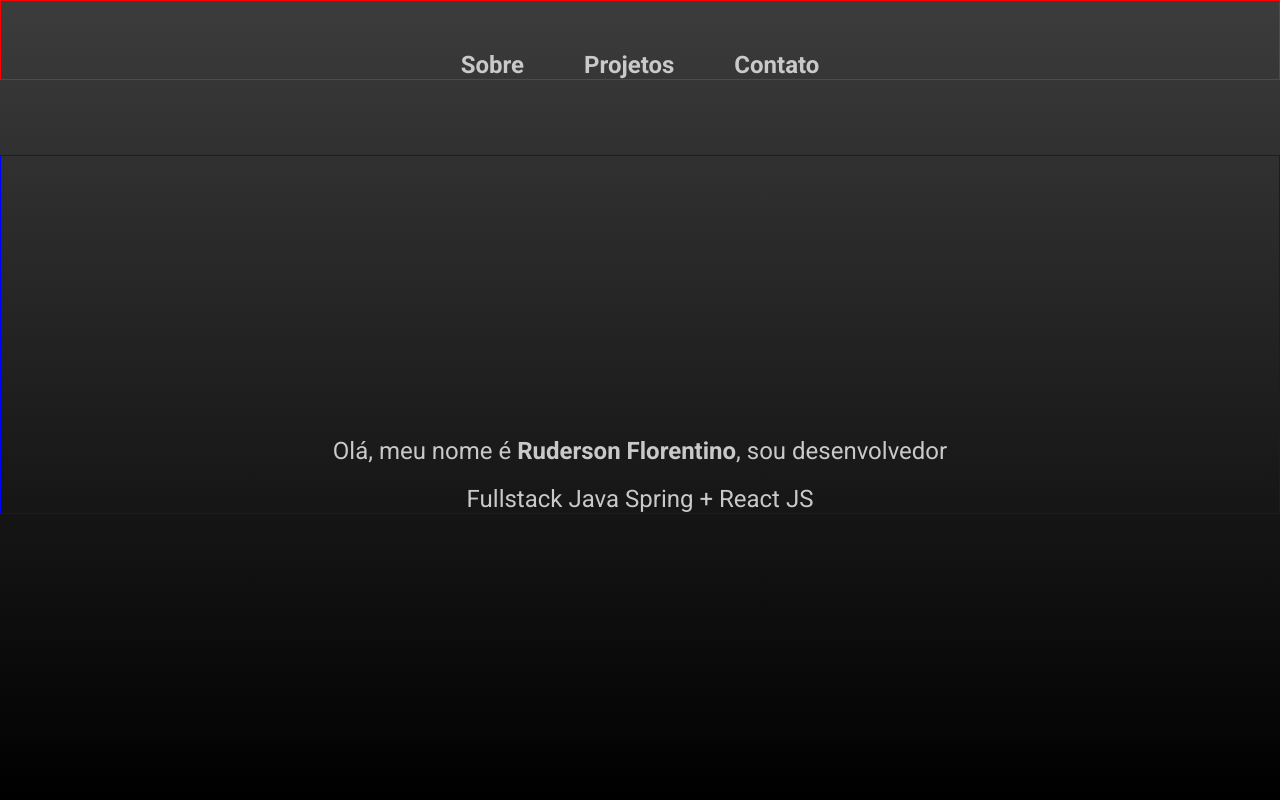
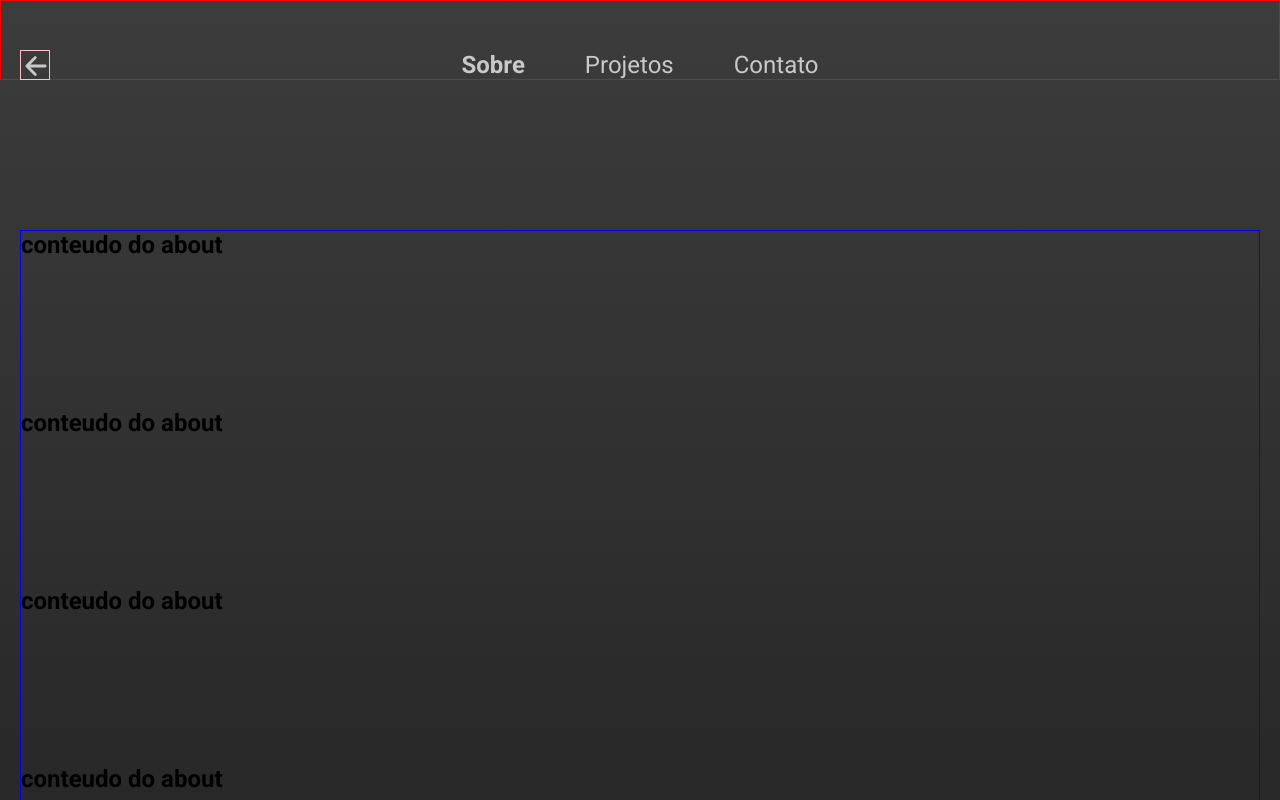
Before and after one commit to Rudersonvf/portfolio-react, a React (Vite) app: page /about in a window 1280 px wide. Before the commit this address led to /. Shown: the top 800 px of the page. Built offline with nearby package versions, Linux system fonts and the light colour scheme.

Commit message:
Component arrow, page main

```diff
--- /dev/null
+++ b/src/components/ArrowBack/index.tsx
@@ -0,0 +1,21 @@
+import { Link } from "react-router-dom";
+import "./styles.css";
+
+export default function ArrowBack() {
+  return (
+    <div className="pf-arrow-container stick">
+      <Link to={"/home"}>
+        <svg x="0px" y="0px" viewBox="0 0 512 512">
+          <path
+            fill="none"
+            stroke="currentColor"
+            strokeLinecap="round"
+            strokeLinejoin="round"
+            strokeWidth="48"
+            d="M244 400L100 256l144-144M120 256h292"
+          />
+        </svg>
+      </Link>
+    </div>
+  );
+}
--- /dev/null
+++ b/src/components/ArrowBack/styles.css
@@ -0,0 +1,32 @@
+@media (min-width: 320px) {
+  .pf-arrow-container {
+    border: 1px solid pink;
+    width: 50px;
+    height: 50px;
+    margin: 0 auto;
+  }
+
+  .pf-arrow-container svg {
+    width: 50px;
+    color: var(--color-font-primary);
+  }
+}
+
+@media (min-width: 576px) {
+  .pf-arrow-container {
+    border: 1px solid pink;
+    width: 30px;
+    height: 30px;
+  }
+
+  .pf-arrow-container svg {
+    width: 30px;
+  }
+
+  .stick {
+    position: fixed;
+    top: 50px;
+    left: 20px;
+    z-index: 999;
+  }
+}
--- a/src/components/Header/index.tsx
+++ b/src/components/Header/index.tsx
@@ -7,19 +7,19 @@ export default function Header() {
       <nav>
         <NavLink
           className={({ isActive }) => (isActive ? "fw-700" : "fw-400")}
-          to={""}
+          to={"/about"}
         >
           Sobre
         </NavLink>
         <NavLink
           className={({ isActive }) => (isActive ? "fw-700" : "fw-400")}
-          to={""}
+          to={"/projects"}
         >
           Projetos
         </NavLink>
         <NavLink
           className={({ isActive }) => (isActive ? "fw-700" : "fw-400")}
-          to={""}
+          to={"/contact"}
         >
           Contato
         </NavLink>
--- a/src/index.css
+++ b/src/index.css
@@ -37,9 +37,15 @@
 html,
 body {
   background: linear-gradient(
+    to bottom,
     var(--color-bg-primary),
     var(--color-bg-secondary)
   );
+  background-repeat: no-repeat;
+  width: 100%;
+}
+
+.home {
   height: 100vh;
 }
 
@@ -61,12 +67,32 @@ a:hover {
 }
 
 @media (min-width: 320px) {
+  #root {
+    display: flex;
+    flex-direction: column;
+    gap: 75px;
+  }
+
+  main {
+    width: 100%;
+    padding: 0 20px;
+  }
+
   .pf-container {
     border: 1px solid blue;
     width: 100%;
-  padding: 0 20px;
     display: flex;
     flex-direction: column;
     gap: 75px;
   }
 }
+
+@media (min-width: 576px) {
+  #root {
+    gap: 150px;
+  }
+
+  .pf-container {
+    gap: 150px;
+  }
+}
--- /dev/null
+++ b/src/pages/Main/About/index.tsx
@@ -0,0 +1,23 @@
+import "./styles.css";
+
+export default function About() {
+  return (
+    <main>
+      <section className="pf-container">
+      <h1>conteudo do about</h1>
+      <h1>conteudo do about</h1>
+      <h1>conteudo do about</h1>
+      <h1>conteudo do about</h1>
+      <h1>conteudo do about</h1>
+      <h1>conteudo do about</h1>
+      <h1>conteudo do about</h1>
+      <h1>conteudo do about</h1>
+      <h1>conteudo do about</h1>
+      <h1>conteudo do about</h1>
+      <h1>conteudo do about</h1>
+      <h1>conteudo do about</h1>
+      <h1>conteudo do about</h1>
+      </section>
+    </main>
+  );
+}
--- a/src/pages/Main/Home/styles.css
+++ b/src/pages/Main/Home/styles.css
@@ -1,9 +1,4 @@
 @media (min-width: 320px) {
-  main {
-    width: 100%;
-    margin-top: 75px;
-  }
-
   .pf-svg-container {
     margin: 0 auto;
   }
--- a/src/pages/Main/index.tsx
+++ b/src/pages/Main/index.tsx
@@ -1,10 +1,30 @@
-import { Outlet } from "react-router-dom";
+import { Outlet, useLocation } from "react-router-dom";
 import Header from "../../components/Header";
+import ArrowBack from "../../components/ArrowBack";
+import { useEffect } from "react";
 
 export default function Main() {
+  const location = useLocation();
+
+  useEffect(() => {
+    const body = document.querySelector('body');
+    const isHomePage = window.location.pathname === '/home';
+    if (body) {
+      if (isHomePage) {
+        body.classList.add('home');
+      } else {
+        body.classList.remove('home');
+      }
+    }
+  }, [location]);
+
   return (
+    /* captura a pagina atual com a função useLocation() e
+    atribui o valor na variavel e compara, se a condição for
+    satisfeita, renderiza o componente */
     <>
       <Header />
+      {location.pathname !== "/home" && <ArrowBack />}
       <Outlet />
     </>
   );
--- a/src/routes/index.tsx
+++ b/src/routes/index.tsx
@@ -1,15 +1,17 @@
 import { Navigate, Route, Routes } from "react-router-dom";
 import Main from "../pages/Main";
 import Home from "../pages/Main/Home";
+import About from "../pages/Main/About";
 
 export default function AppRoutes() {
   return (
     <Routes>
       <Route path="/" element={<Main />}>
-        <Route index element={<Home />} />
+        <Route index element={<Navigate to='/home' />} />
         <Route path="home" element={<Home />} />
+        <Route path="about" element={<About />} />
       </Route>
-      <Route path='*' element={<Navigate to='/' />} />
+      <Route path='*' element={<Navigate to='/home' />} />
     </Routes>
   );
 }
```
Also changed, not shown: src/assets/arrow-back-outline.svg (added), src/assets/arrow-back.svg (added), src/pages/Main/About/styles.css (added). Lines whose indentation alone changed are shown as unchanged.
